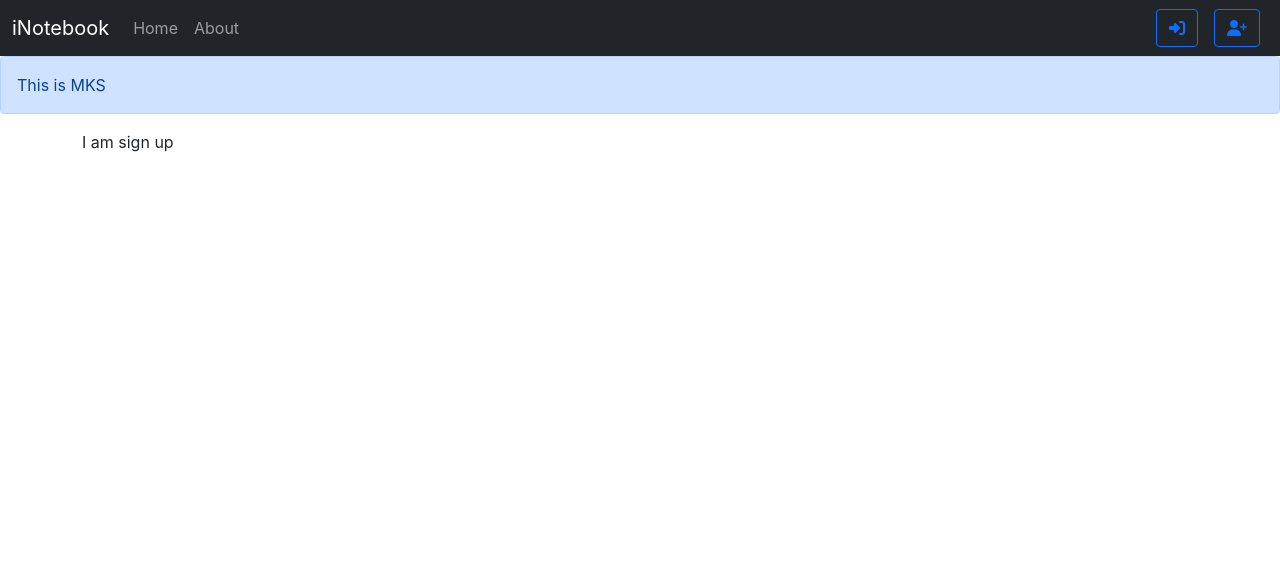
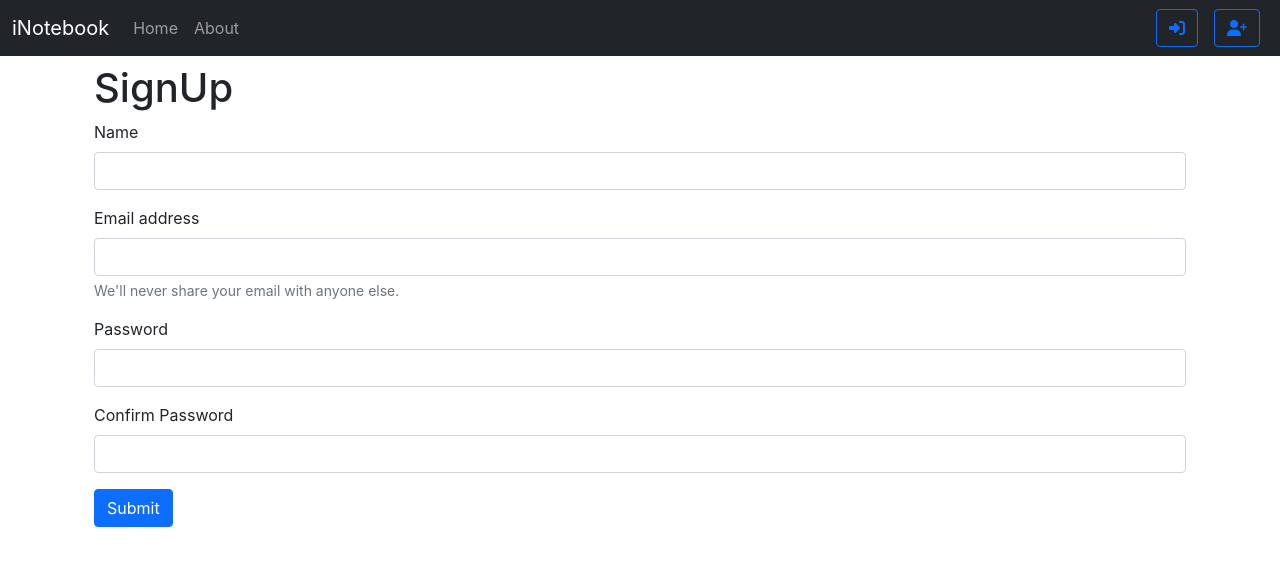
Before and after one commit to mohit-kumar-singh55/inotebook, a React (Create React App) app: page /signup in a window 1280 px wide. Shown: the top 566 px of the page. Built offline with nearby package versions, Linux system fonts and the light colour scheme.

Commit message:
added SignUp Functionality

```diff
--- a/src/App.js
+++ b/src/App.js
@@ -8,17 +8,17 @@
   Route,
 } from "react-router-dom";
 import NoteState from './context/notes/NoteState';
-import Alert from './components/Alert';
 import Login from './components/Login';
 import { SignUp } from './components/SignUp';
 
+
 function App() {
+
   return (
     <>
       <NoteState>
         <Router>
           <Navbar title="iNotebook" />
-          <Alert message="This is MKS" />
           <div className="container">
             <Switch>
               <Route exact path="/">
--- a/src/components/Alert.js
+++ /dev/null
@@ -1,11 +0,0 @@
-import React from 'react'
-
-export default function Alert(props) {
-    return (
-        <div>
-            <div className="alert alert-primary" role="alert">
-                {props.message}
-            </div>
-        </div>
-    )
-}
--- a/src/components/Login.js
+++ b/src/components/Login.js
@@ -17,12 +17,12 @@
         const json = await response.json();
         console.log(json);
 
-        if(json.success){
+        if (json.success) {
             // save the auth-token and redirect
             localStorage.setItem('token', json.authToken);
             history.push("/");
         }
-        else{
+        else {
             alert("Invalid Credentials")
         }
     }
@@ -32,12 +32,13 @@
     }
 
     return (
-        <div>
+        <div className='container my-2'>
+            <h1>Login</h1>
             <form onSubmit={handleSubmit}>
                 <div className="mb-3">
                     <label htmlFor="email" className="form-label">Email address</label>
                     <input type="email" className="form-control" value={credentials.email} onChange={onChange} id="email" name="email" aria-describedby="email" />
-                    <div id="emailHelp" className="form-text">We'll never share your email with anyone else.</div>
+                    <div id="emailHelp" className="form-text">Enter only valid email.</div>
                 </div>
                 <div className="mb-3">
                     <label htmlFor="password" className="form-label">Password</label>
--- a/src/components/SignUp.js
+++ b/src/components/SignUp.js
@@ -1,9 +1,62 @@
-import React from 'react'
+import React, { useState } from 'react'
+import { useHistory } from 'react-router-dom/cjs/react-router-dom.min';
 
 export const SignUp = () => {
+    const [credentials, setCredentials] = useState({ name: "", email: "", password: "", cpassword: "" });
+    let history = useHistory();
+
+    const handleSubmit = async (e) => {
+        e.preventDefault();
+
+        const { name, email, password } = credentials;
+
+        const response = await fetch("http://localhost:5000/api/auth/createuser", {
+            method: 'POST',
+            headers: {
+                'Content-Type': 'application/json'
+            },
+            body: JSON.stringify({ name, email, password })
+        });
+        const json = await response.json();
+        console.log(json);
+
+        if (json.success) {
+            // save the auth-token and redirect
+            localStorage.setItem('token', json.authToken);
+            history.push("/");
+        }
+        else {
+            alert("Invalid Credentials")
+        }
+    }
+
+    const onChange = (e) => {
+        setCredentials({ ...credentials, [e.target.name]: e.target.value })
+    }
+
     return (
-        <div>
-            I am sign up
+        <div className="container my-2">
+            <h1>SignUp</h1>
+            <form onSubmit={handleSubmit}>
+                <div className="mb-3">
+                    <label htmlFor="name" className="form-label">Name</label>
+                    <input type="text" className="form-control" onChange={onChange} id="name" name="name" aria-describedby="email" required />
+                </div>
+                <div className="mb-3">
+                    <label htmlFor="email" className="form-label">Email address</label>
+                    <input type="email" className="form-control" onChange={onChange} id="email" name="email" aria-describedby="email" required />
+                    <div id="emailHelp" className="form-text">We'll never share your email with anyone else.</div>
+                </div>
+                <div className="mb-3">
+                    <label htmlFor="password" className="form-label">Password</label>
+                    <input type="password" className="form-control" onChange={onChange} id="password" name="password" minLength={5} required />
+                </div>
+                <div className="mb-3">
+                    <label htmlFor="cpassword" className="form-label">Confirm Password</label>
+                    <input type="password" className="form-control" onChange={onChange} id="cpassword" name="cpassword" minLength={5} required />
+                </div>
+                <button type="submit" className="btn btn-primary">Submit</button>
+            </form>
         </div>
     )
 }
```
Also changed, not shown: 1 other file (tests, documents, lock files or other folders).
